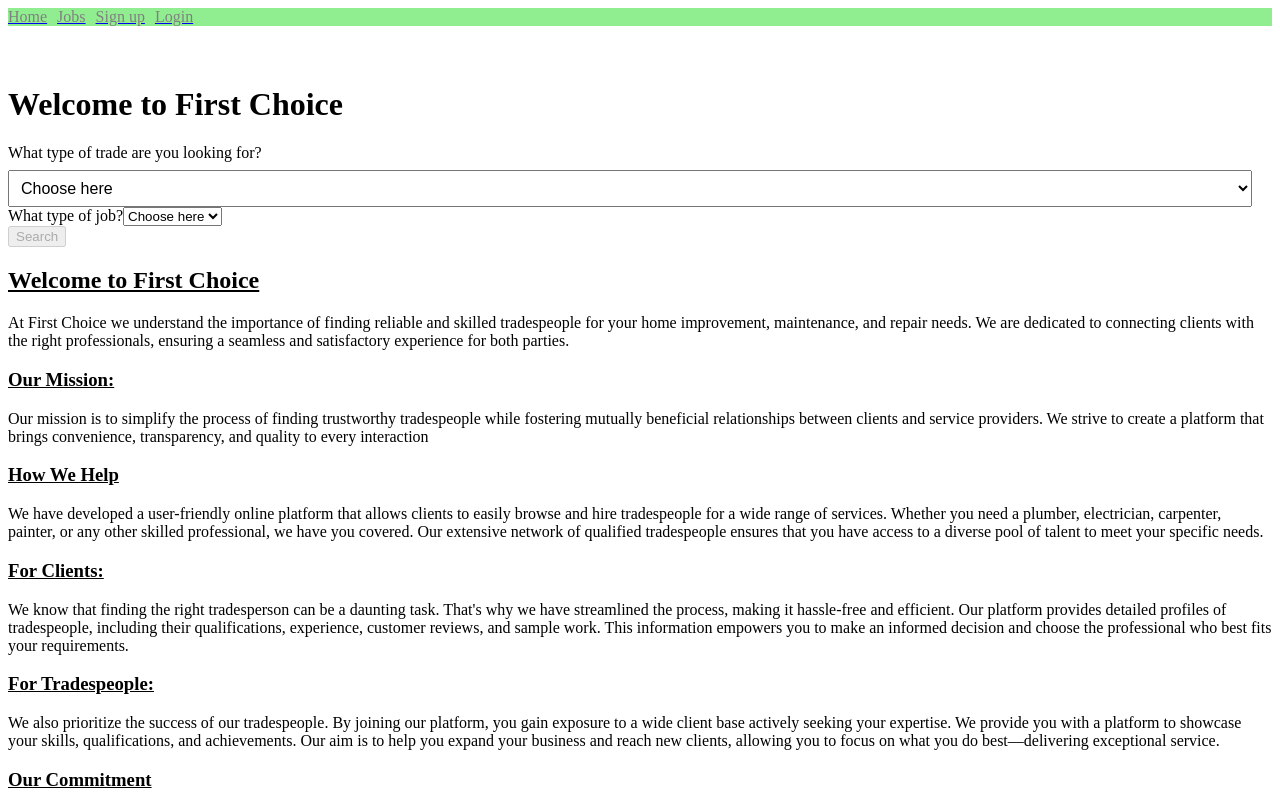
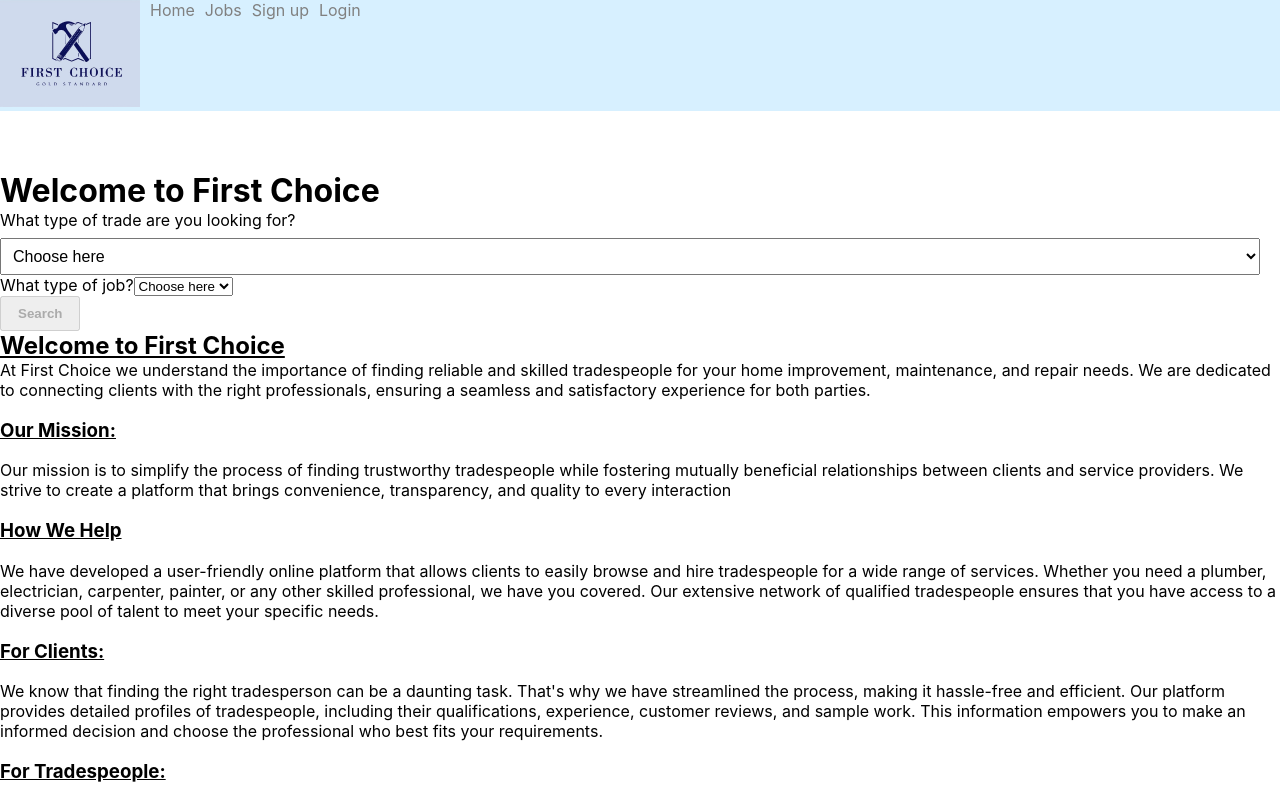
Before and after one commit to QZVTR/FirstChoice, a Next.js app: page / in a window 1280 px wide. Shown: the top 800 px of the page. Built offline with nearby package versions, Linux system fonts and the light colour scheme; no server answers.

Commit message:
Changes to navbar started working on css

```diff
--- a/pages/Navbar.js
+++ b/pages/Navbar.js
@@ -5,6 +5,11 @@ import styles from '../styles/Navbar.module.css'
 export default function Navbar() {
   return (
     <ul className={styles.navbar}>
+      <li className={styles.navItem}>
+        <Link href='/'>
+          <img src='/media/FirstChoiceLogo2.png' alt='Logo'/>
+        </Link>
+      </li>
       <li className={styles.navItem}>
         <Link href='/'>
           <div className={styles.navLink}>Home</div>
@@ -35,6 +40,11 @@ export function NavBarLoggedIn() {
     <ul className={styles.navbar}>
       <li className={styles.navItem}>
         <Link href='/'>
+          <img src='/media/FirstChoiceLogo2.png' alt='Logo' className={styles.navBarLogo}/>
+        </Link>
+      </li>
+      <li className={styles.navItem}>
+        <Link href='/'>
           <div className={styles.navLink}>Home</div>
         </Link>
       </li>
--- /dev/null
+++ b/pages/_app.js
@@ -0,0 +1,6 @@
+import React from 'react'
+import '../styles/globals.css';
+
+export default function App({ Component, pageProps }) {
+  return <Component {...pageProps} />
+}
--- a/styles/Navbar.module.css
+++ b/styles/Navbar.module.css
@@ -3,7 +3,7 @@
     display: flex;
     justify-content: flex-start;
     padding: 0;
-    background-color: lightgreen;
+    background-color: #D7F0FF;
     margin-top: 0;
     top: 0px;
     right: 0px;
@@ -12,6 +12,7 @@
 
 .navItem {
     margin-right: 10px;
+    font: Fraunces;
 }
 
 .navLink {
@@ -24,3 +25,9 @@
     height: 30px;
     border-radius: 50%;
 }
+
+.navBarLogo {
+    width: 50px;
+    height: 50px;
+
+}
--- a/styles/globals.css
+++ b/styles/globals.css
@@ -1,7 +1,7 @@
 html,
 body {
   padding: 0;
-  margin: 0;
+  margin: 0px;
   font-family: Inter, -apple-system, BlinkMacSystemFont, Segoe UI, Roboto,
     Oxygen, Ubuntu, Cantarell, Fira Sans, Droid Sans, Helvetica Neue, sans-serif;
 }
```
